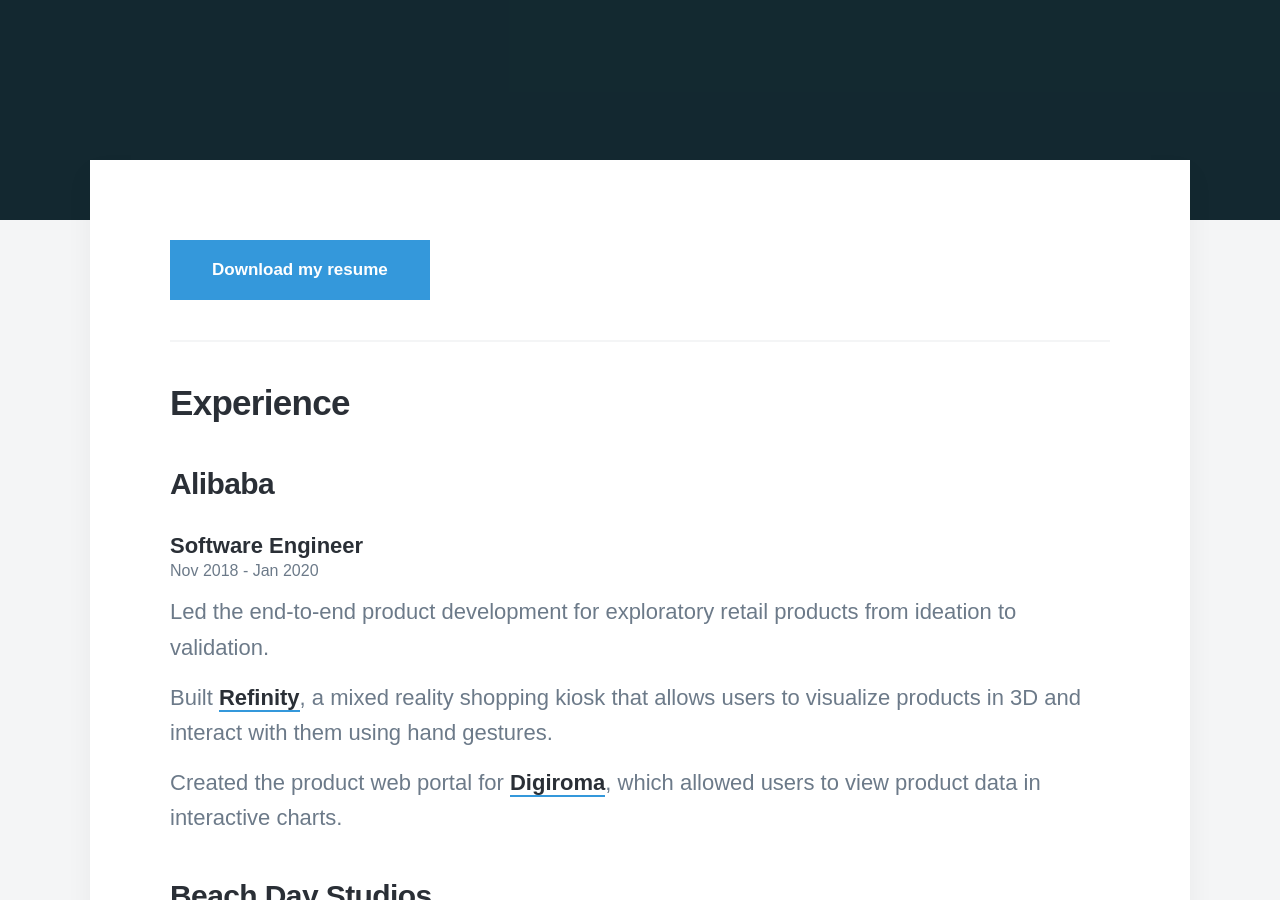
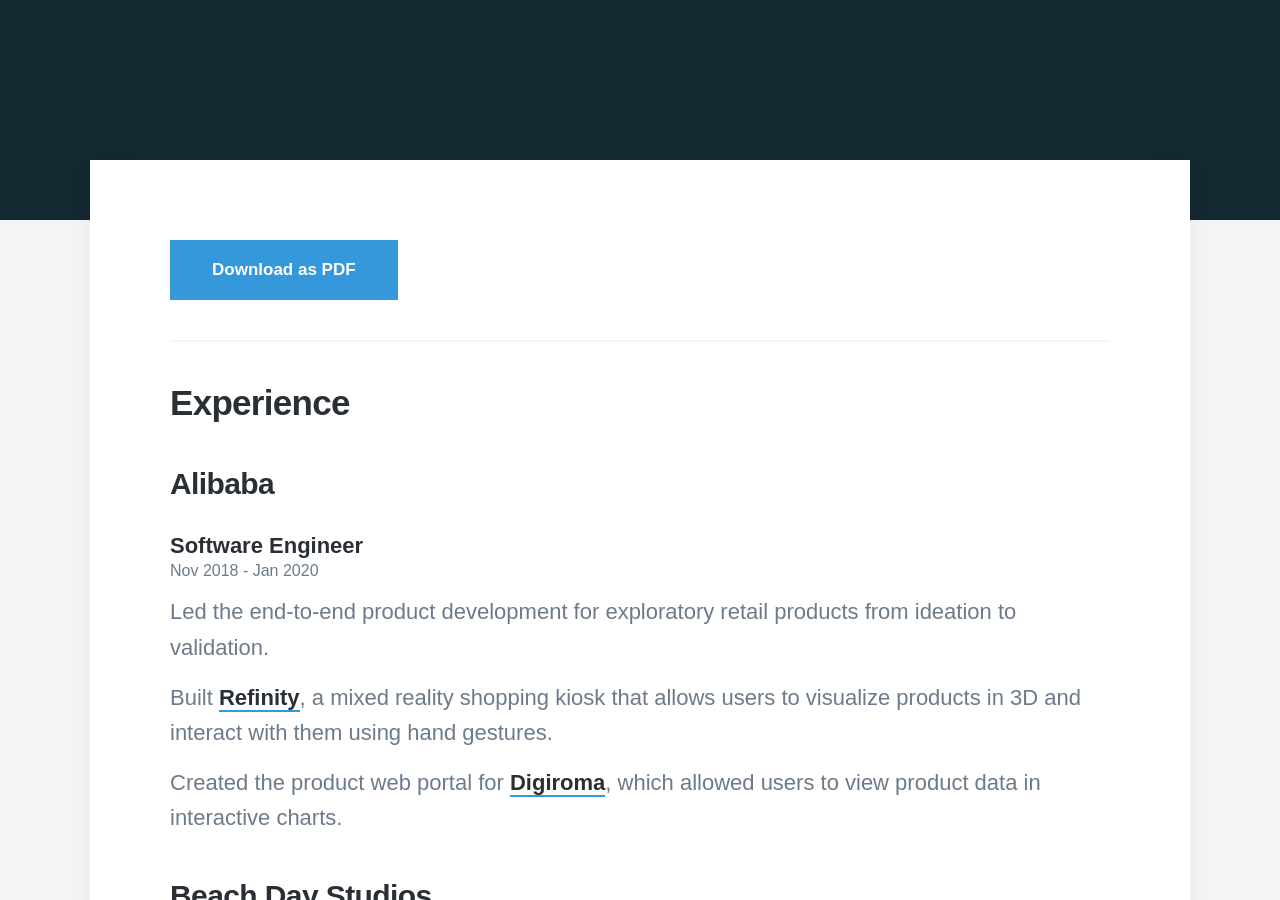
Before and after one commit to kennethfreeflow/kennethlng.github.io, a Jekyll site: the page built from _pages/cv.md, in a window 1280 px wide and 900 px high, scrolled down 417 px. Built offline with Jekyll 4.4.1, drawn with Linux system fonts in a browser that asks for light colours; nearby versions of some CDN libraries; some web fonts are replaced.

Commit message:
Update resume.html

```diff
--- a/_includes/resume.html
+++ b/_includes/resume.html
@@ -1 +1 @@
-<a href="https://bit.ly/kennethlng-resume" class="button button--large">Download my resume</a>
+<a href="https://bit.ly/kennethlng-resume" class="button button--large">Download as PDF</a>
```
